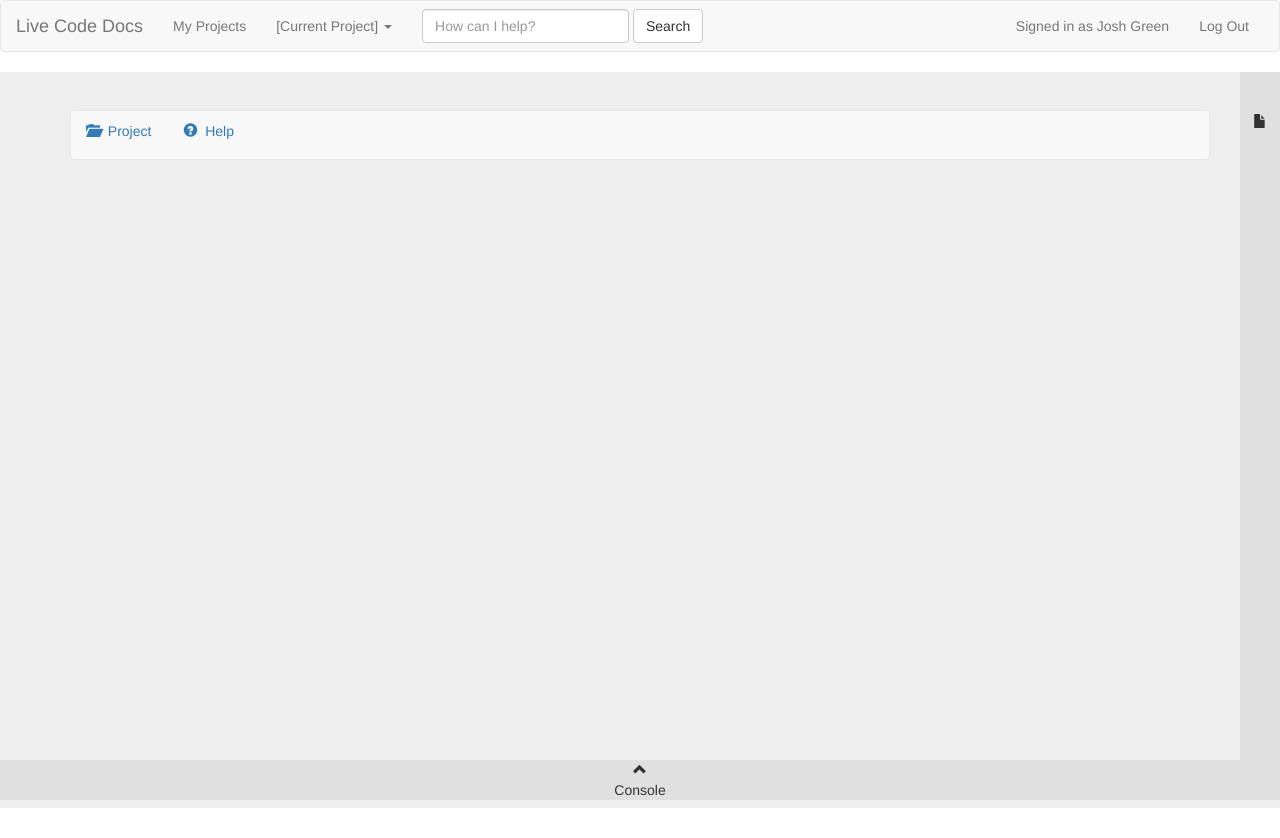
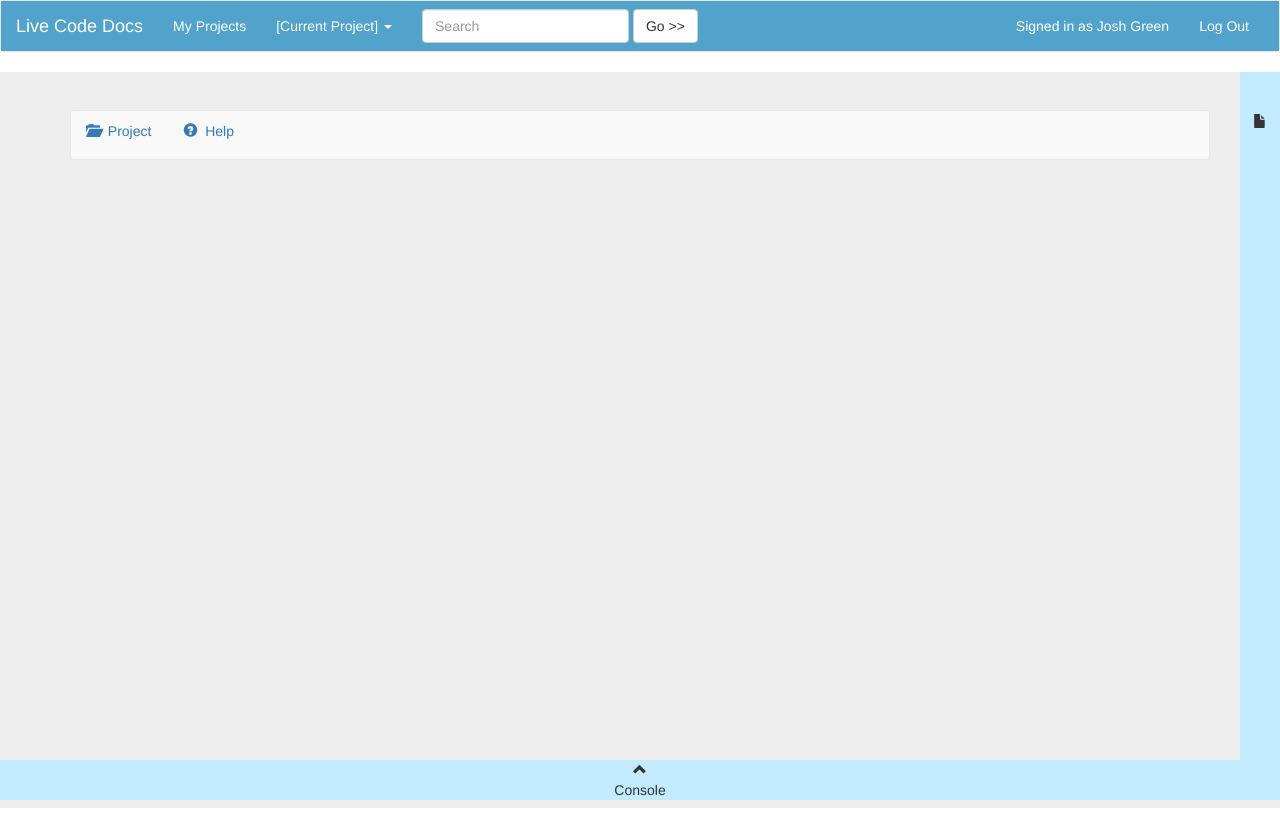
Before and after one commit to LiveCodeDocs/project, a Flask app: page /project in a window 1280 px wide. Run offline with Flask 2, Linux system fonts and the light colour scheme; some libraries are stand-ins or nearby versions.

Commit message:
changed color scheme

```diff
--- a/design/static/stylesheets/project.css
+++ b/design/static/stylesheets/project.css
@@ -1,5 +1,5 @@
 .console-toggle {
-	background-color: #e0e0e0;
+	background-color: #C2EBFF;
 	position: fixed;
 	width: 100vw;
 	height: 40px;
@@ -18,7 +18,7 @@
 	display: none;
 }
 .files {
-	background-color: #e0e0e0;
+	background-color: #C2EBFF;
 	position: fixed;
 	height: 90vh;
 	right: 0px;
@@ -34,7 +34,7 @@
 	line-height: 100px;
 }
 .file-list {
-	background-color: #fff;
+	background-color: #F0FAFF;
 	position: fixed;
 	height: 90vh;
 	width: 200px;
@@ -42,3 +42,28 @@
 	display: none;
 	text-align: center;
 }
+
+.container-fluid {
+	background-color: #52A3CC;
+}
+
+
+#project
+{
+	margin-right: 120px;
+}
+
+#class
+{
+	margin-right: 90px;
+}
+
+#class2
+{
+	margin-right: 90px;
+}
+
+#class3
+{
+	margin-right: 90px;
+}
--- a/design/templates/project.html
+++ b/design/templates/project.html
@@ -18,15 +18,15 @@
 		        <span class="icon-bar"></span>
 		        <span class="icon-bar"></span>
 		      </button>
-		      <a class="navbar-brand" href="#">Live Code Docs</a>
+		      <a style="color:#ffffff;" class="navbar-brand" href="#">Live Code Docs</a>
 		    </div>
 
 		    <!-- Collect the nav links, forms, and other content for toggling -->
 		    <div class="collapse navbar-collapse" id="bs-example-navbar-collapse-1">
 		      <ul class="nav navbar-nav">
-		        <li><a href="#">My Projects</a></li>
+		        <li><a style="color:#ffffff;" href="#">My Projects</a></li>
 		        <li class="dropdown">
-		        <a href="#" class="dropdown-toggle" data-toggle="dropdown" role="button" aria-haspopup="true" aria-expanded="false"><span id="current-project">[Current Project]</span> <span class="caret"></span></a>
+		        <a style="color:#ffffff;" href="#" class="dropdown-toggle" data-toggle="dropdown" role="button" aria-haspopup="true" aria-expanded="false"><span id="current-project">[Current Project]</span> <span class="caret"></span></a>
 		          <ul class="dropdown-menu">
 		            <li><a href="#">Project 2</a></li>
 		            <li><a href="#">Project 3</a></li>
@@ -38,13 +38,13 @@
 		      </ul>
 		      <form class="navbar-form navbar-left" role="search">
 		        <div class="form-group">
-		          <input type="text" class="form-control" placeholder="How can I help?">
+		          <input type="text" class="form-control" placeholder="Search">
 		        </div>
-		        <button type="submit" class="btn btn-default">Search</button>
+		        <button type="submit" class="btn btn-default">Go >></button>
 		      </form>
 		      <ul class="nav navbar-nav navbar-right">
-		      	<p class="navbar-text">Signed in as Josh Green</p>
-		        <li><a href="#">Log Out</a></li>
+		      	<p style="color:#ffffff;" class="navbar-text">Signed in as Josh Green</p>
+		        <li><a style="color:#ffffff;" href="#">Log Out</a></li>
 		      </ul>
 		    </div><!-- /.navbar-collapse -->
 		  </div><!-- /.container-fluid -->
@@ -57,6 +57,12 @@
 		</div>
 		<div class="file-list">
 			<h1>Files</h1>
+			<div id = "filehandler">
+				<div id = "project"><h3>Project</h3></div>
+					<div id = "class"><h5>Class1</h4></div>
+					<div id = "class2"><h5>Class2</h4></div>
+					<div id = "class3"><h5>Class3</h4></div>
+			</div>
 		</div>
 		<div class="jumbotron">
 			<div class="container" style="height: 80vh;">
```
